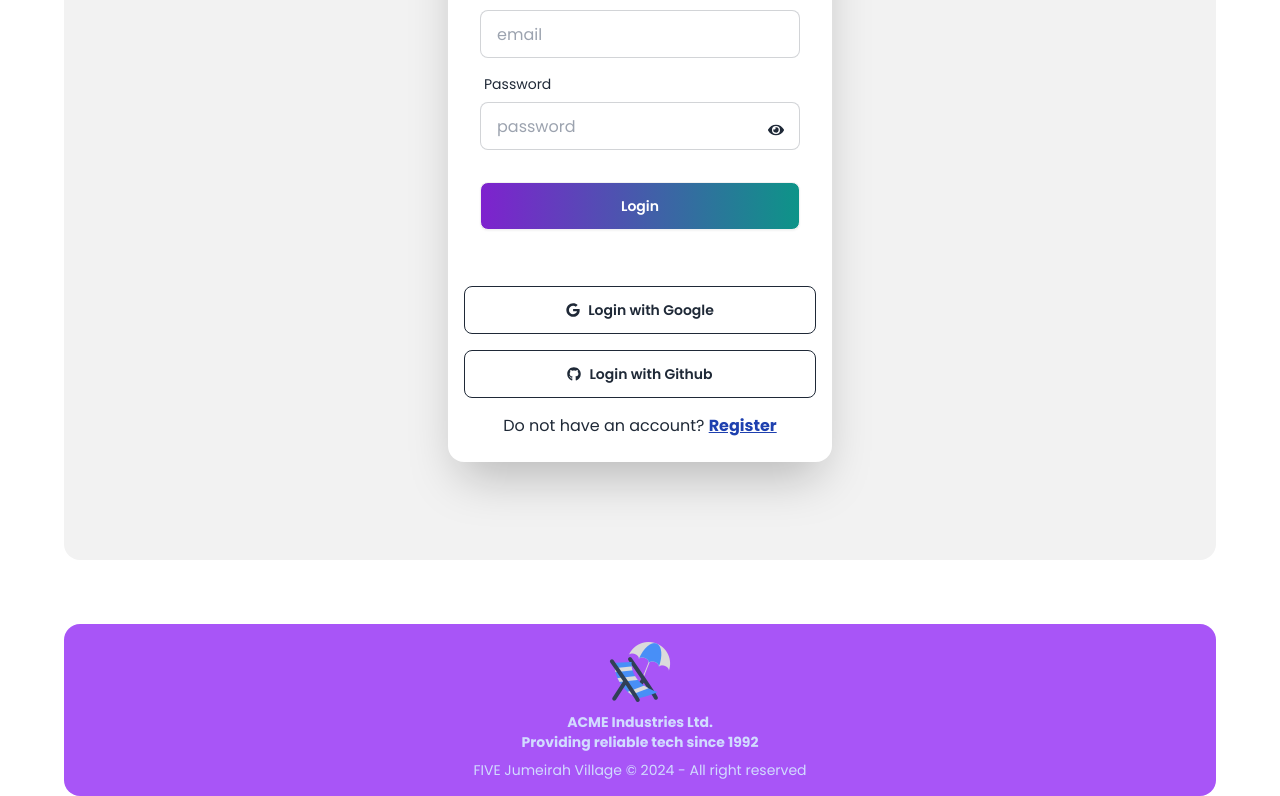
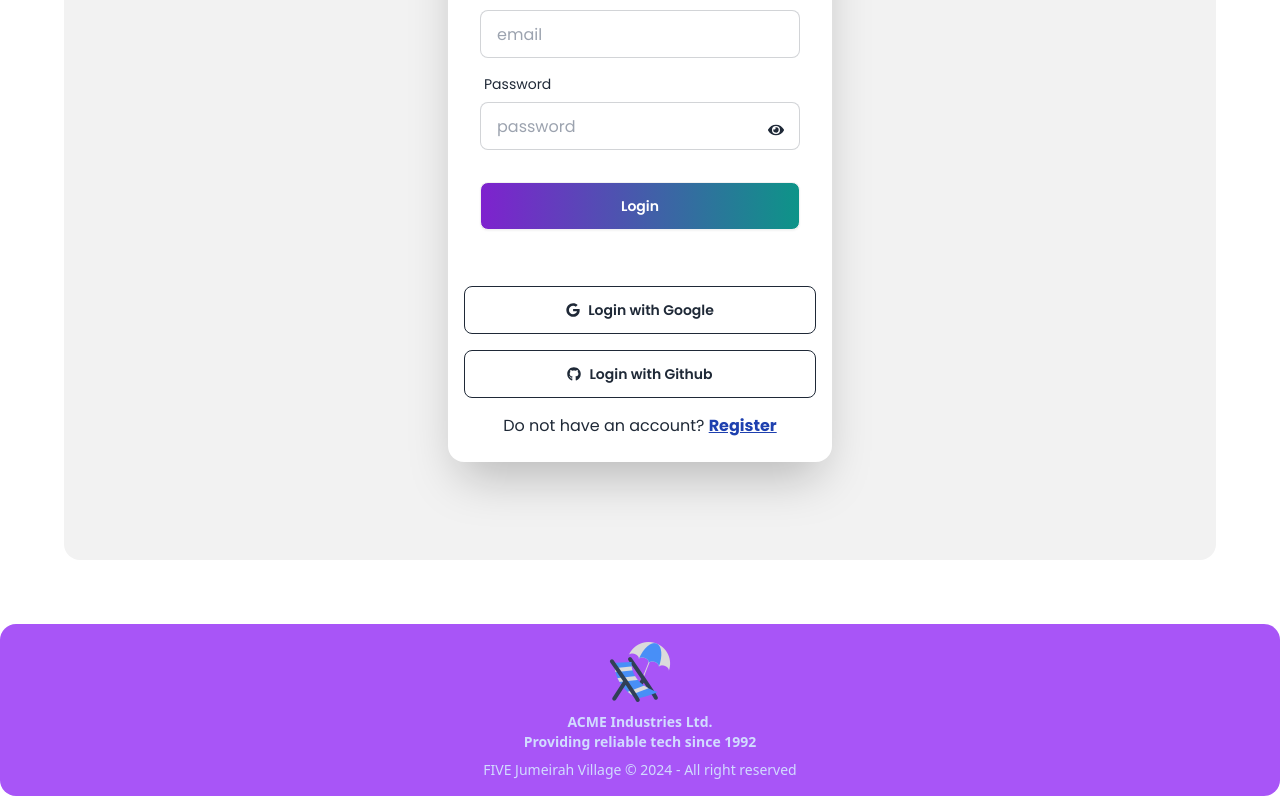
Before and after one commit to jaheda8256/pha9-real-estate-auth-hospitality, a React (Vite) app: page /login in a window 1280 px wide. Shown: the part 396-1192 px from the top of the page. Built offline with nearby package versions, Linux system fonts and the light colour scheme; no server answers; a web font is replaced by a local one.

Commit message:
added last part

```diff
--- a/src/components/About/About.jsx
+++ b/src/components/About/About.jsx
@@ -72,7 +72,7 @@ const About = () => {
 	</div>
 </div>
        </div>
-            <Footer></Footer>
+
         </div>
     );
 };
--- a/src/components/UpdateProfile/UpdateProfile.jsx
+++ b/src/components/UpdateProfile/UpdateProfile.jsx
@@ -104,7 +104,7 @@ const UpdateProfile = () => {
           </button>
         </div>
       </div>
-      <Footer></Footer>
+
     </div>
   );
 };
--- a/src/layouts/Root.jsx
+++ b/src/layouts/Root.jsx
@@ -1,13 +1,19 @@
 import { Outlet } from "react-router-dom";
+import Footer from "../pages/Shared/Footer/Footer";
 const Root = () => {
 
 
     return (
-        <div className="max-w-6xl mx-auto font-poppins">
+        <div>
 
-            <Outlet></Outlet>
+          <div className="max-w-6xl mx-auto font-poppins">
+          <Outlet></Outlet>
+          </div>
+          <div>
+            <Footer></Footer>
+          </div>
+        </div>
 
-        </div>
     );
 };
 
--- a/src/pages/Details/Details.jsx
+++ b/src/pages/Details/Details.jsx
@@ -56,7 +56,7 @@ const Details = () => {
           </Link>
         </div>
       </div>
-      <Footer></Footer>
+
     </div>
 
   );
--- a/src/pages/Home/Home.jsx
+++ b/src/pages/Home/Home.jsx
@@ -50,7 +50,7 @@ const Home = () => {
             <Hotel></Hotel>
             <Resort></Resort>
             <Leaflet></Leaflet>
-            <Footer></Footer>
+
         </div>
 
 
--- a/src/pages/Login/Login.jsx
+++ b/src/pages/Login/Login.jsx
@@ -77,7 +77,7 @@ const Login = () => {
     </div>
   </div>
 </div>
-<Footer></Footer>
+
         </div>
     );
 };
--- a/src/pages/Register/Register.jsx
+++ b/src/pages/Register/Register.jsx
@@ -117,7 +117,7 @@ const {register, handleSubmit, formState: {errors}} = useForm();
 
   </div>
 </div>
-<Footer></Footer>
+
 </div>
     );
 };
--- a/src/pages/UserProfile/UserProfile.jsx
+++ b/src/pages/UserProfile/UserProfile.jsx
@@ -28,7 +28,7 @@ const UserProfile = () => {
                 </div>
             }
          </div>
-         <Footer></Footer>
+
         </div>
     );
 };
```
